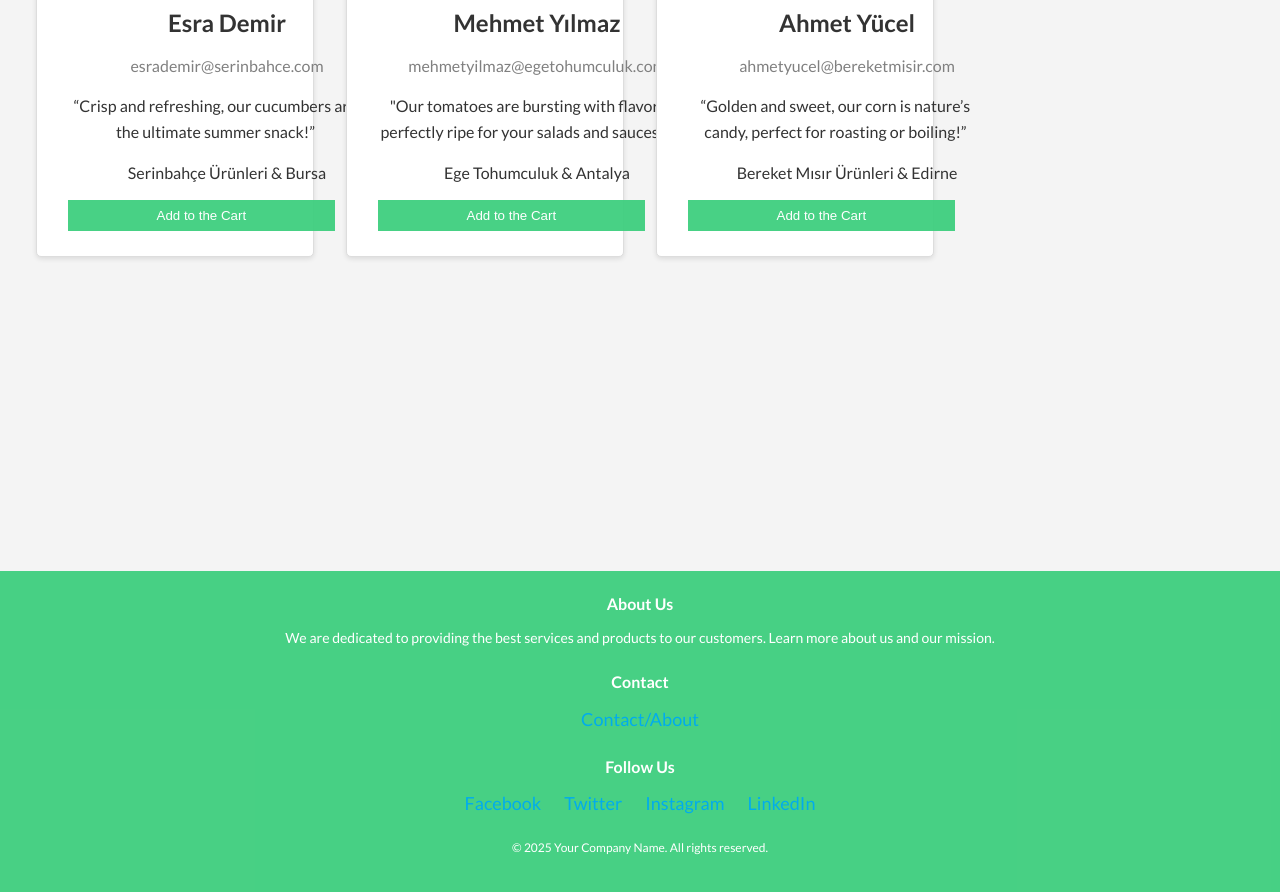
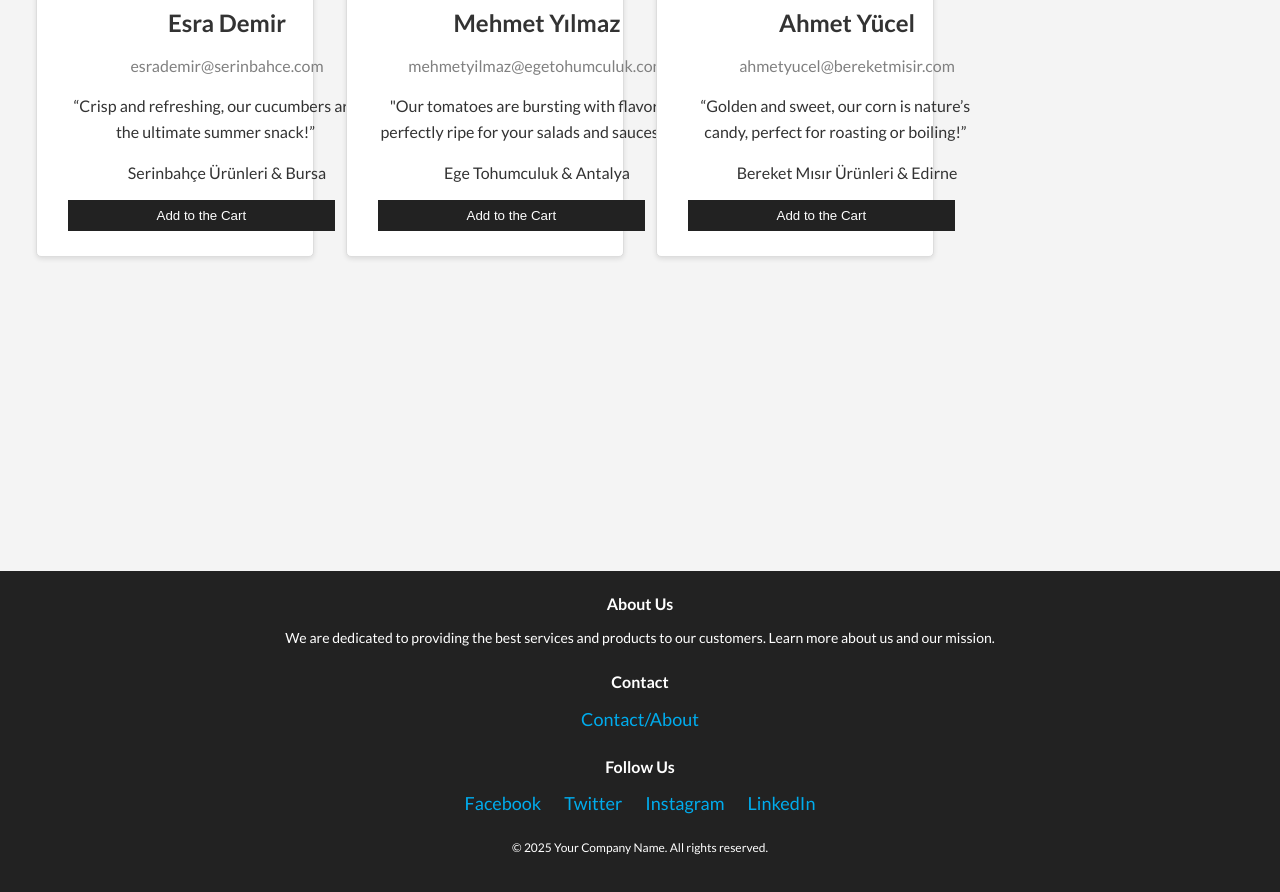
Before and after one commit to Zack-bug/Vegetable-, a PHP site: page /Favorites.html in a window 1280 px wide; the page is wider, and only the part inside the window is pictured. Shown: the part 1070-1962 px from the top of that part. Run offline with PHP 8.4, Linux system fonts and the light colour scheme.

Commit message:
Update styles.css

```diff
--- a/css/styles.css
+++ b/css/styles.css
@@ -354,7 +354,7 @@ html {
   display: inline-block;
   padding: 8px;
   color: white;
-  background-color: #3cce7def;
+  background-color: #222;
   text-align: center;
   cursor: pointer;
   width: 20em;
@@ -388,7 +388,7 @@ body {
 }
 
 .footer_home {
-  background-color: #3cce7def;
+  background-color: #222;
   color: #fff;
   padding: 20px 0;
   text-align: center;
@@ -463,7 +463,7 @@ body {
 }
 
 .search-button {
-  background-color: #4caf50; /* Arama butonunun rengi */
+  background-color: orange; /* Arama butonunun rengi */
   color: white;
   border: none;
   padding: 8px 12px;
@@ -477,7 +477,7 @@ body {
 }
 
 .search-button:hover {
-  background-color: #45a049; /* Buton hover efekti */
+  background-color: #2e4c6d; /* Buton hover efekti */
 }
 #cartItems {
   text-align: center;
```
